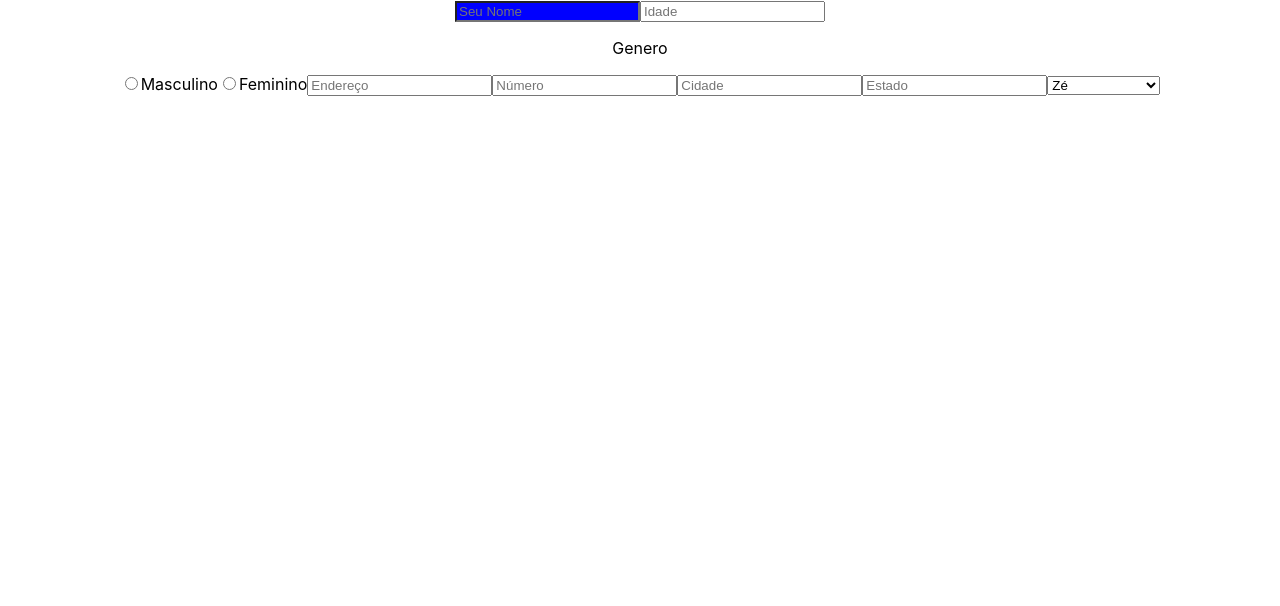
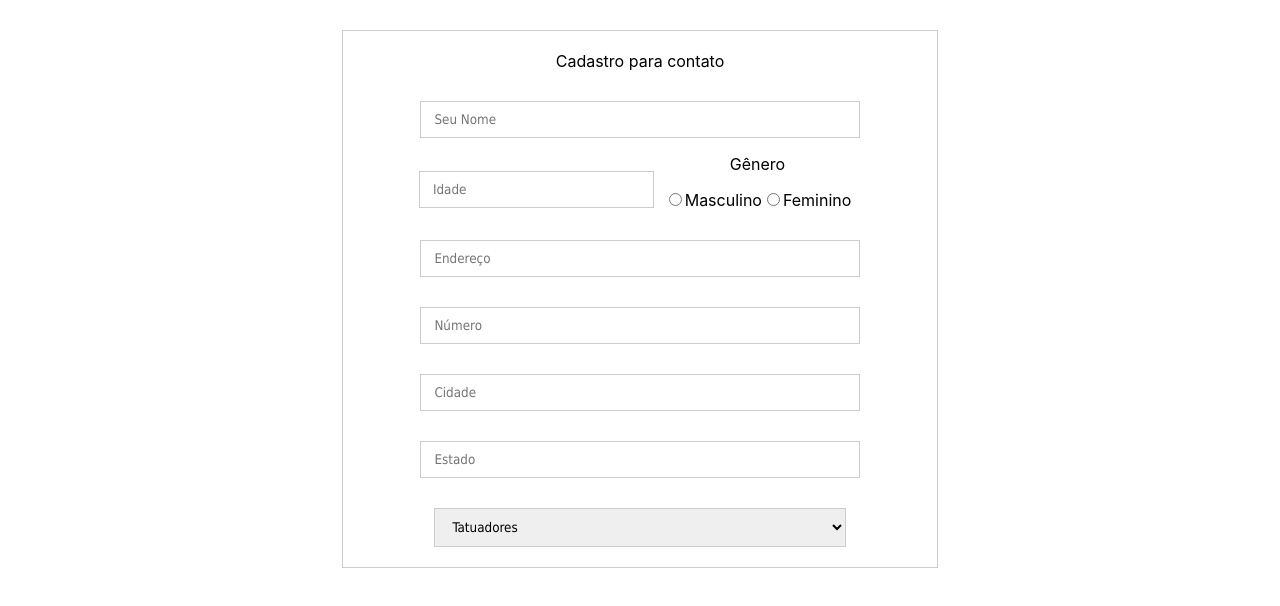
Before and after one commit to cardosovanessa/tattoostudio-front, a React (Create React App) app: page / in a window 1280 px wide. Shown: the top 606 px of the page. Built offline with nearby package versions, Linux system fonts and the light colour scheme.

Commit message:
Estilizando o formulário e corrigindo alguns erros

```diff
--- a/src/App.js
+++ b/src/App.js
@@ -7,6 +7,7 @@ function App() {
       <Formulario>
 
       </Formulario>
+
     </div>
   );
 }
--- a/src/Components/Formulario/formulario.js
+++ b/src/Components/Formulario/formulario.js
@@ -6,22 +6,32 @@ class Formulario extends Component{
     render(){
         return (
             <form>
-            <input type="text" name="nome" placeholder="Seu Nome" className={style.input}></input>
-            <input type="number" name="idade" placeholder="Idade"></input>
-            <p>Genero</p>
+                <fieldset>
+                        <lengend>Cadastro para contato</lengend>
+                        <div className={style.first}>
+                            <input type="text" name="nome" placeholder="Seu Nome" ></input>
+                        </div>
+                        <div className={style.genero}>
+                            <input className={style.flexBase} type="number" name="idade" placeholder="Idade"></input>
+                                <div className={style.flexBase}><p>Gênero</p>
                             <input type="radio" name="genero" value="Masculino"></input>
                                 <label>Masculino</label>
                             <input type="radio" name="genero" value="Feminino"></input>
-                <label>Feminino</label>
+                                <label>Feminino</label></div>
+                        </div>
+                        <div>
                             <input type="text" name="endereco" placeholder="Endereço"></input>
                             <input type="text" name="numero" placeholder="Número"></input>
-            <input type="text" name="cidade" placeholder="Cidade"></input>
-            <input type="text" name="etado" placeholder="Estado"></input>
-            <select name="tatuador" placeholder="Tatuador">
+                        </div>
+                    <div><input type="text" name="cidade" placeholder="Cidade"></input></div>
+                    <div><input type="text" name="etado" placeholder="Estado"></input></div>
+                    <div><select name="tatuador" placeholder="Tatuador">
+                        <option disabled selected>Tatuadores</option>
                         <option>Zé</option>
                         <option>Joao Fulgencio</option>
                         <option>Kin Yoka</option>
-            </select>
+                    </select></div>
+                </fieldset>
             </form>
         )
     }
--- a/src/Components/Formulario/formulario.module.css
+++ b/src/Components/Formulario/formulario.module.css
@@ -1,3 +1,57 @@
-.input{
-    background-color: blue;
+form{
+    width: 96%;
+    max-width: 600px;
+	margin:30px auto;
+	text-align: center;
 }
+
+form fieldset{
+	padding: 20px 40px;
+	border:1px solid #ccc;
+}
+
+form legend{
+	text-align: center;
+	font-size: 17px;
+	color:#FAA000;
+}
+
+form input[type=text]{
+	font-family: tahoma;
+	display: inline-block;
+	margin-top:30px;
+	width: 80%;
+	padding: 10px 13px;
+	border:1px solid #ccc;
+}
+form input[type=number]{
+    font-family: tahoma;
+	display: inline-block;
+	margin-top:30px;
+	width: 80%;
+	padding: 10px 13px;
+	border:1px solid #ccc
+}
+select{
+    font-family: tahoma;
+	display: inline-block;
+	margin-top:30px;
+	width: 80%;
+	padding: 10px 13px;
+	border:1px solid #ccc;
+}
+
+.flexBase{
+    flex: 1;
+    width: 50%;
+}
+
+.genero{
+    display: flex;
+    align-items: center;
+    padding: 0 7%;
+}
+
+.first{
+
+}
```
Lines whose indentation alone changed are shown as unchanged.
